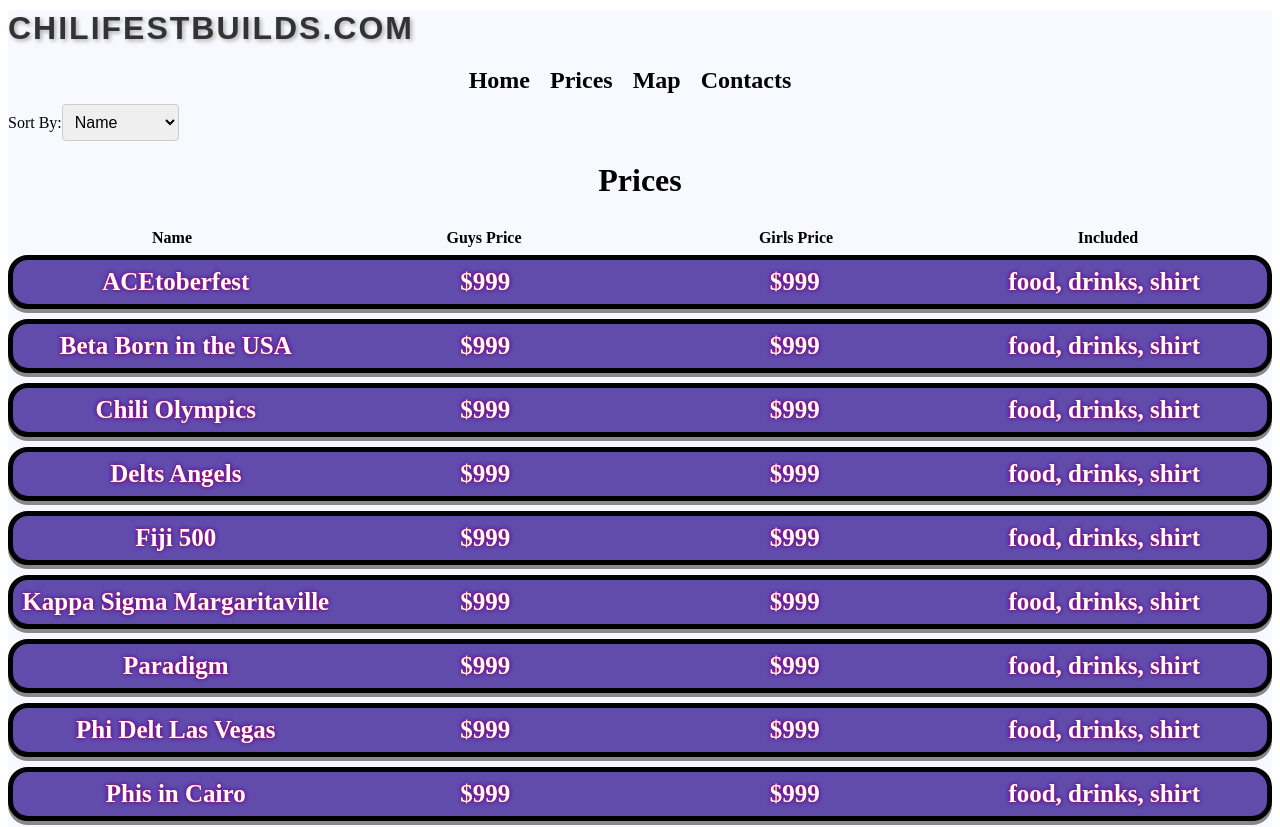
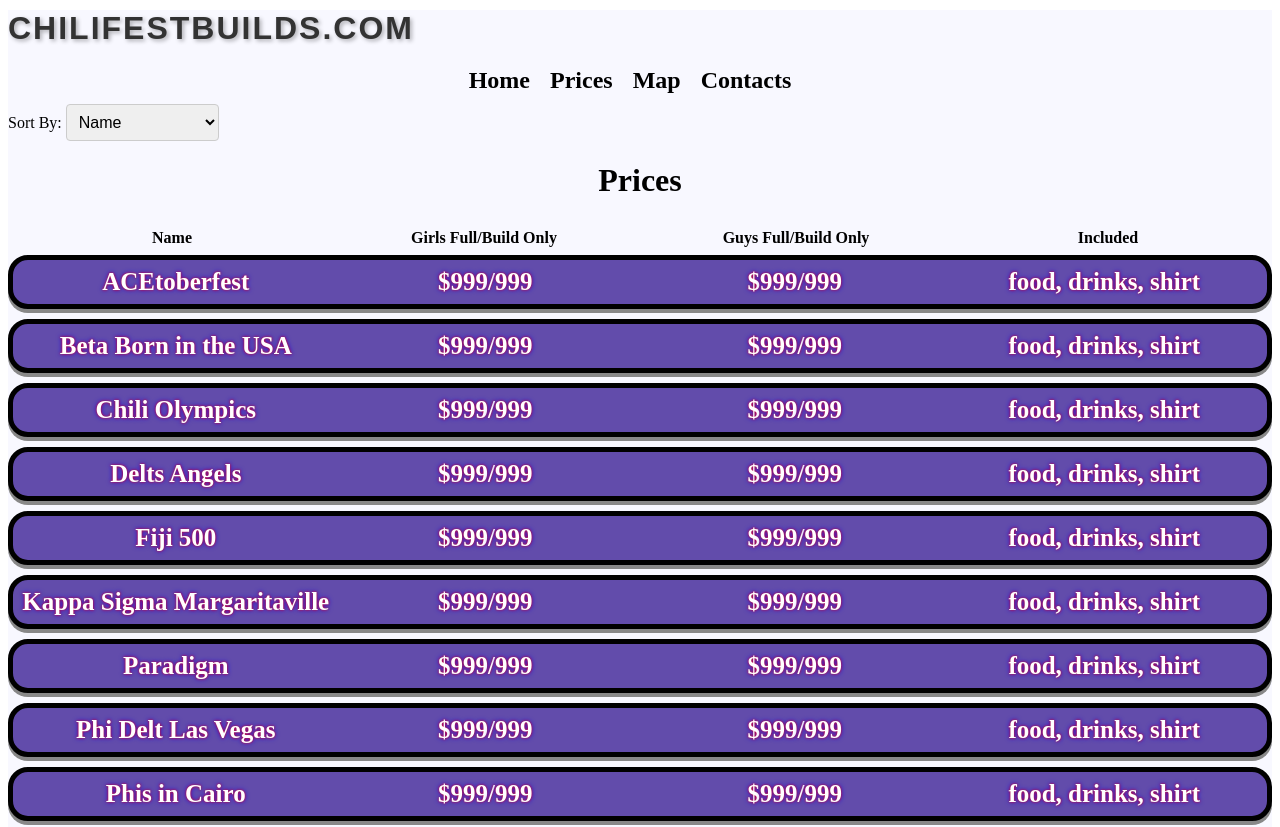
Before and after one commit to andrewlin27/chilifest-builds, a React (Create React App) app: page /prices in a window 1280 px wide. Shown: the top 827 px of the page. Built offline with nearby package versions, Linux system fonts and the light colour scheme.

Commit message:
build only columns

```diff
--- a/src/components/PriceEntry.js
+++ b/src/components/PriceEntry.js
@@ -5,8 +5,8 @@ const PriceEntry = ({name, guys, girls, included}) => {
   return (
     <div className='price-entry'>
       <div className='entry-item'>{name}</div>
-      <div className='entry-item'>${guys}</div>
-      <div className='entry-item'>${girls}</div>
+      <div className='entry-item'>${girls}/{girls}</div>
+      <div className='entry-item'>${guys}/{guys}</div>
       <div className='entry-item'>{included}</div>
     </div>
   )
--- a/src/components/Prices.js
+++ b/src/components/Prices.js
@@ -37,31 +37,28 @@ const Prices = () => {
   return (
     <div>
       <div>
-        <label htmlFor="sortDropdown">Sort By:</label>
-        {/* <select id="sortDropdown" value={sortBy} onChange={(event) => setSortBy(event.target.value)}> */}
+        <label htmlFor="sortDropdown">Sort By: </label>
         <select id="sortDropdown" value={selectedValue} onChange={handleDropdownChange}>
           <option value="name">Name</option>
-          <option value="guys">Guys Price</option>
-          <option value="girls">Girls Price</option>
+          <option value="girls">Girls Full</option>
+          <option value="guys">Guys Full</option>
+          <option value="girlsBuild">Girls Build Only</option>
+          <option value="guysBuild">Guys Build Only</option>
         </select>
       </div>
+
       <h1 id='title'>Prices</h1>
+
       <div className="price-entry-titles">
         <div className="entry-item-title">Name</div>
-        <div className="entry-item-title">Guys Price</div>
-        <div className="entry-item-title">Girls Price</div>
+        <div className="entry-item-title">Girls Full/Build Only</div>
+        <div className="entry-item-title">Guys Full/Build Only</div>
         <div className="entry-item-title">Included</div>
       </div>
 
       <div>
-
-      {/* {jsonData.map((item) => (
-          <li key={item.id}>
-            {item.name} - {item.age} years old
-          </li>
-        ))} */}
         {jsonData.map(item => {
-          return <PriceEntry key={item.id} name={item.name} guys={item.guys} girls={item.girls} included={item.included}/>
+          return <PriceEntry key={item.id} {...item}/>
         })}
       </div>
     </div>
```
